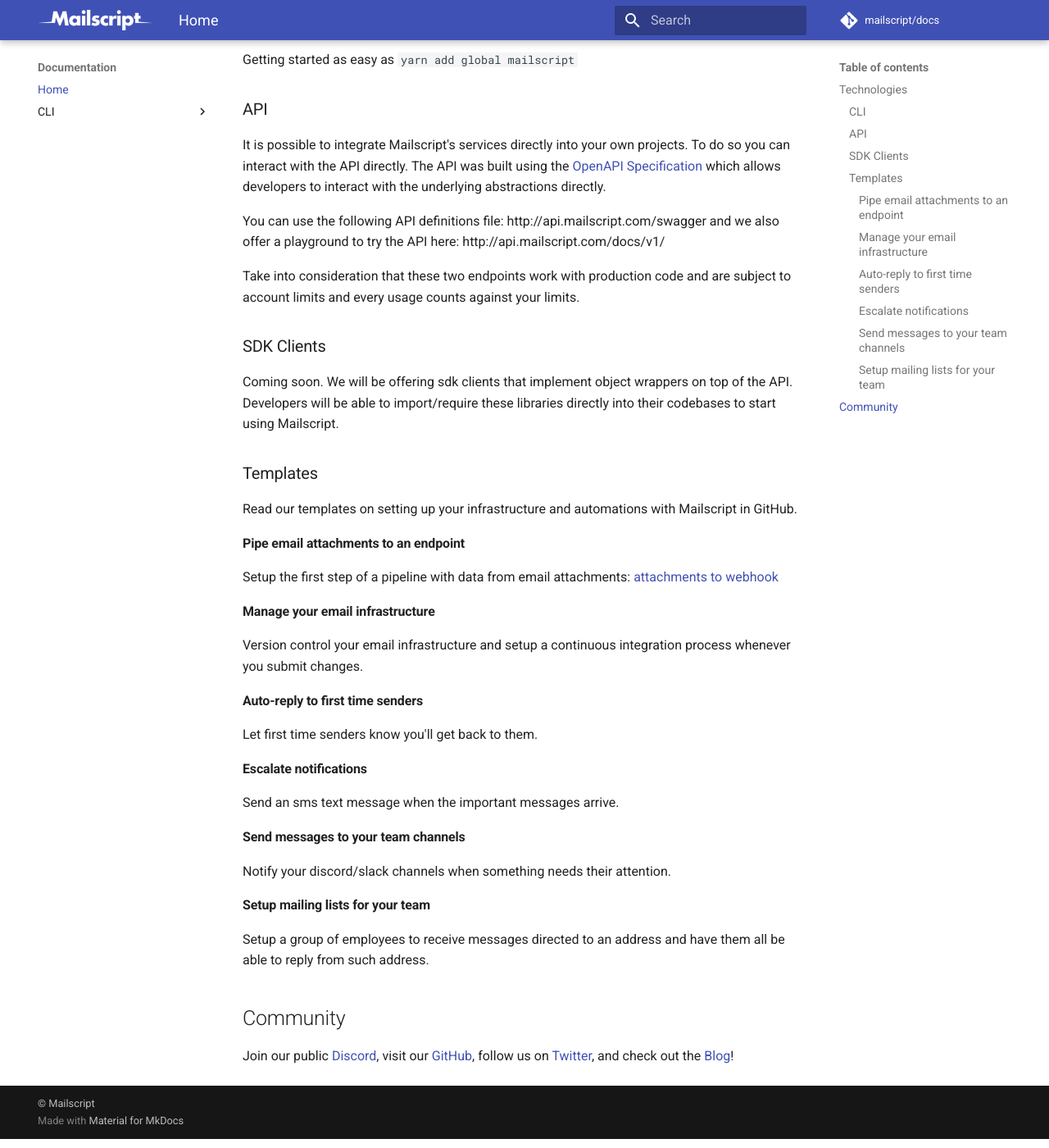
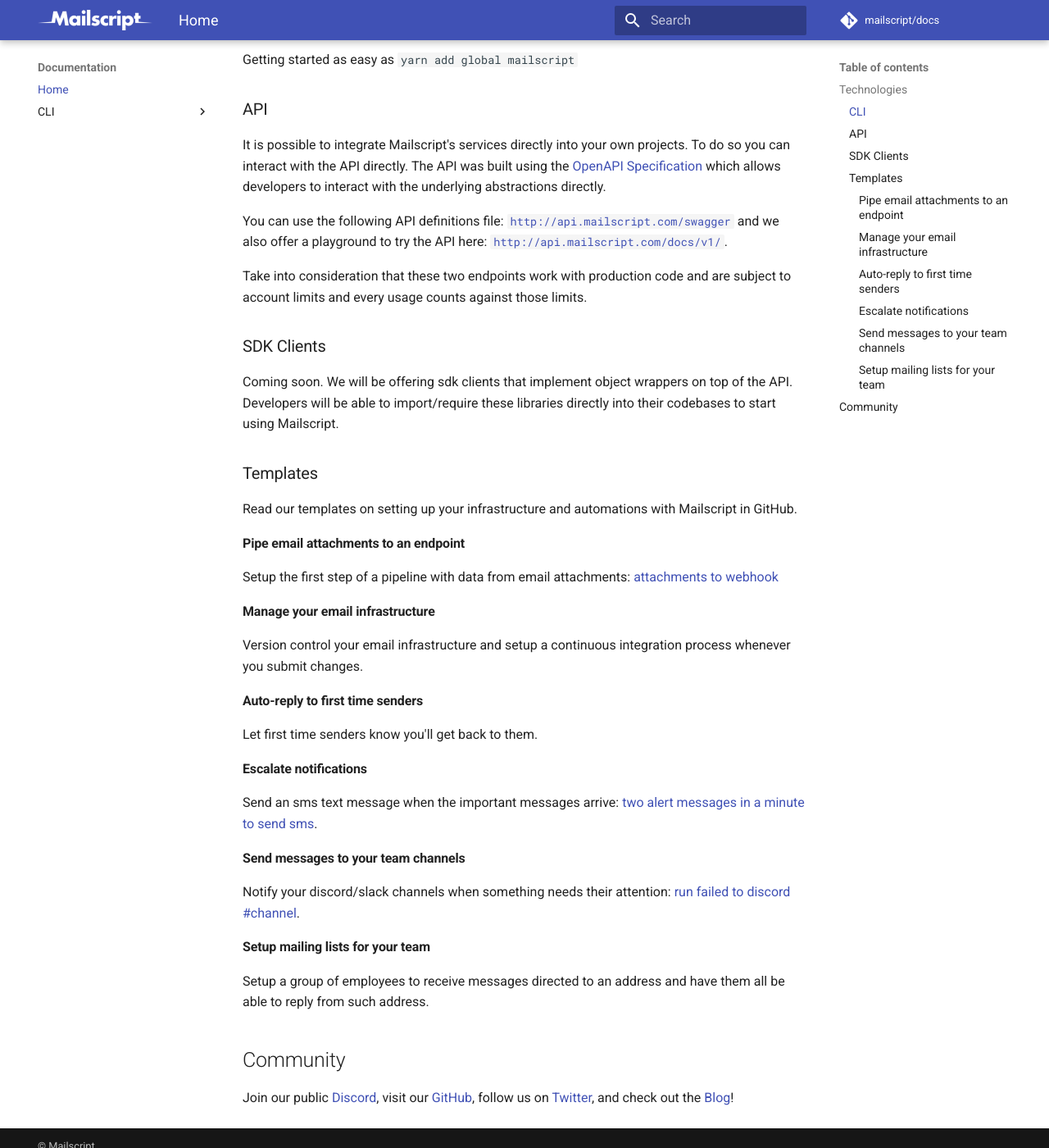
Before and after one commit to vaultec81/docs, an MkDocs documentation site: the page built from docs/index.md, in a window 1280 px wide and 1400 px high, scrolled down 651 px. Shown: the whole window at 82% size. Built offline with MkDocs 1.6.1 and Material for MkDocs 9.7.7, drawn with Linux system fonts in a browser that asks for light colours; comment, search, counter and statistics services are not loaded.

Commit message:
Update template links

```diff
--- a/docs/index.md
+++ b/docs/index.md
@@ -24,9 +24,9 @@
 
 It is possible to integrate Mailscript's services directly into your own projects. To do so you can interact with the API directly. The API was built using the [OpenAPI Specification](https://swagger.io/resources/open-api/) which allows developers to interact with the underlying abstractions directly.
 
-You can use the following API definitions file: http://api.mailscript.com/swagger and we also offer a playground to try the API here: http://api.mailscript.com/docs/v1/
+You can use the following API definitions file: [`http://api.mailscript.com/swagger`](http://api.mailscript.com/swagger) and we also offer a playground to try the API here: [`http://api.mailscript.com/docs/v1/`](http://api.mailscript.com/docs/v1).
 
-Take into consideration that these two endpoints work with production code and are subject to account limits and every usage counts against your limits.
+Take into consideration that these two endpoints work with production code and are subject to account limits and every usage counts against those limits.
 
 ### SDK Clients
 
@@ -50,11 +50,11 @@
 
 #### Escalate notifications
 
-Send an sms text message when the important messages arrive.
+Send an sms text message when the important messages arrive: [two alert messages in a minute to send sms](https://github.com/mailscript/template-two-alerts-to-sms).
 
 #### Send messages to your team channels
 
-Notify your discord/slack channels when something needs their attention.
+Notify your discord/slack channels when something needs their attention: [run failed to discord #channel](https://github.com/mailscript/template-run-failed-to-discord).
 
 #### Setup mailing lists for your team
 
```
